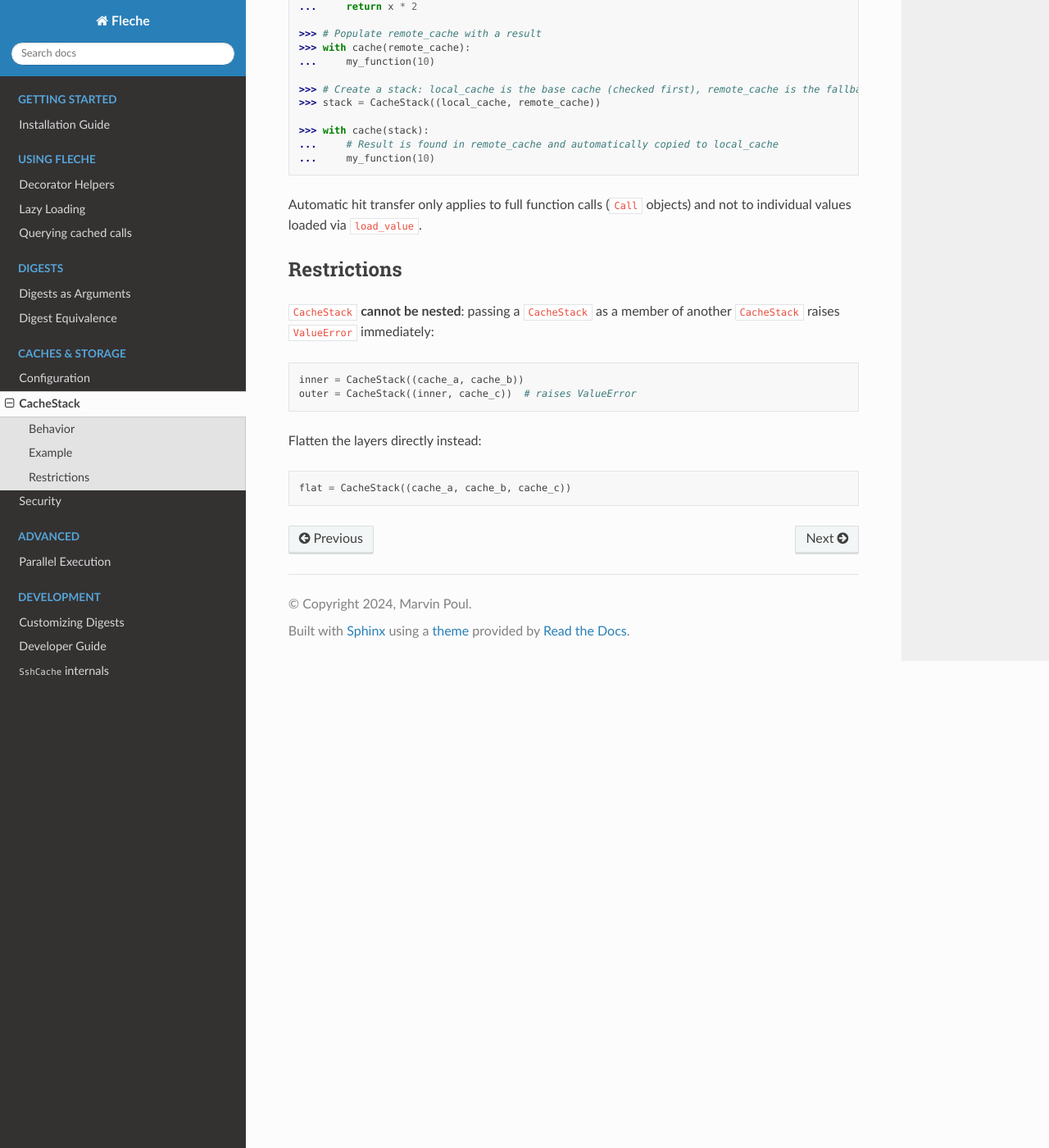
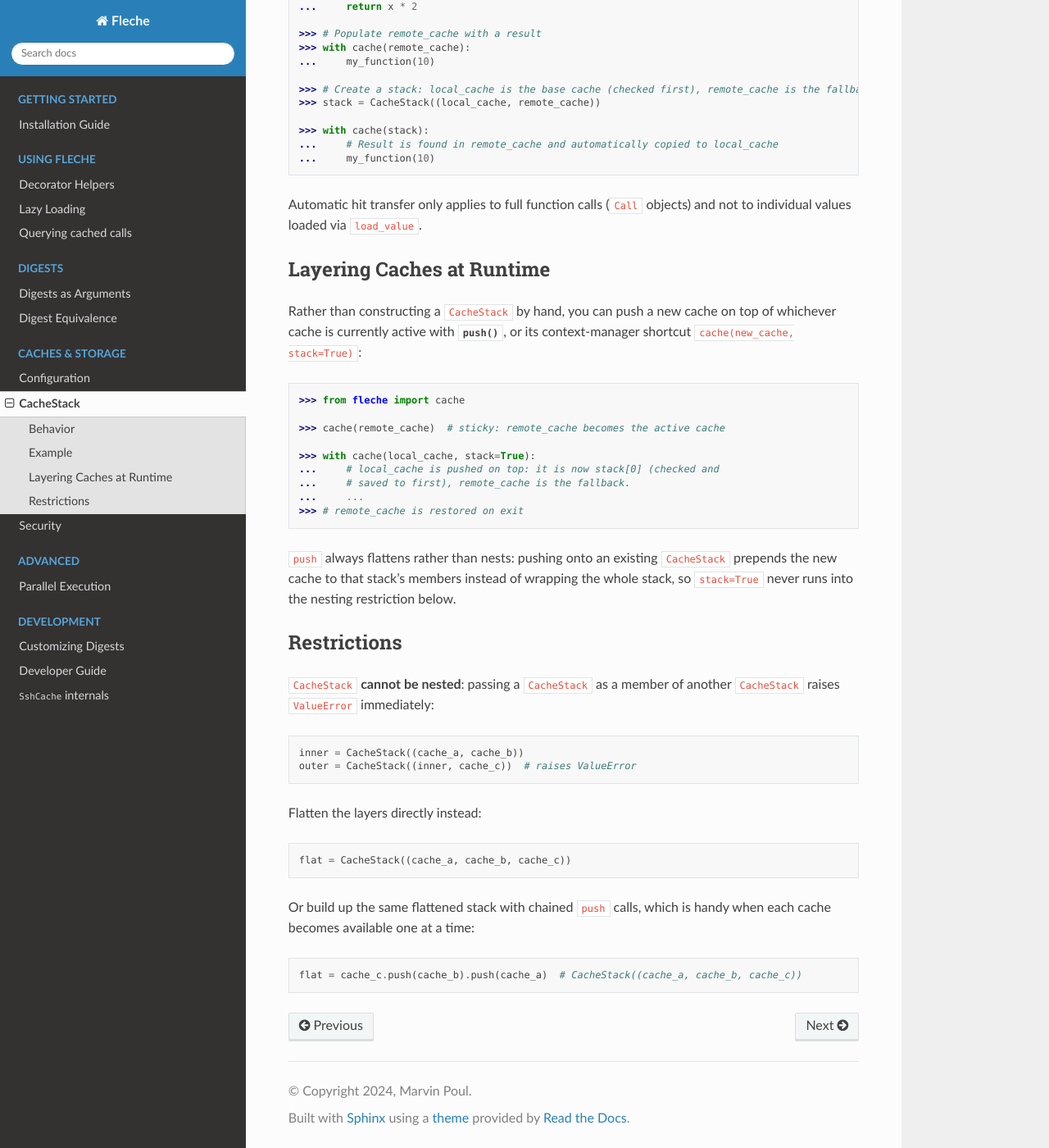
Before and after one commit to pmrv/fleche, a Sphinx documentation site: the page built from docs/storage/cache_stack.rst, in a window 1280 px wide and 1400 px high, scrolled down 718 px. Shown: the whole window at 82% size. Built offline with Sphinx 7.4.7 and the Read the Docs theme 3.1.0, drawn with Linux system fonts in a browser that asks for light colours; pages that are not in the unit, such as notebooks, are missing from menus.

Commit message:
docs: advertise push()/cache(stack=True) for layering caches
Document BaseCache.push and the cache(new_cache, stack=True) shortcut
as the runtime way to layer a new cache on top of the active one,
which flattens automatically instead of nesting.

Co-authored-by: Marvin Poul <2719909+pmrv@users.noreply.github.com>

```diff
--- a/docs/storage/cache_stack.rst
+++ b/docs/storage/cache_stack.rst
@@ -42,6 +42,29 @@ Example
 
 Automatic hit transfer only applies to full function calls (``Call`` objects) and not to individual values loaded via ``load_value``.
 
+Layering Caches at Runtime
+---------------------------
+
+Rather than constructing a ``CacheStack`` by hand, you can push a new cache on top of
+whichever cache is currently active with :meth:`~fleche.caches.BaseCache.push`, or its
+context-manager shortcut ``cache(new_cache, stack=True)``:
+
+.. code-block:: pycon
+
+    >>> from fleche import cache
+
+    >>> cache(remote_cache)  # sticky: remote_cache becomes the active cache
+
+    >>> with cache(local_cache, stack=True):
+    ...     # local_cache is pushed on top: it is now stack[0] (checked and
+    ...     # saved to first), remote_cache is the fallback.
+    ...     ...
+    >>> # remote_cache is restored on exit
+
+``push`` always flattens rather than nests: pushing onto an existing ``CacheStack``
+prepends the new cache to that stack's members instead of wrapping the whole stack, so
+``stack=True`` never runs into the nesting restriction below.
+
 Restrictions
 ------------
 
@@ -54,3 +77,8 @@ another ``CacheStack`` raises ``ValueError`` immediately::
 Flatten the layers directly instead::
 
    flat = CacheStack((cache_a, cache_b, cache_c))
+
+Or build up the same flattened stack with chained ``push`` calls, which is handy when
+each cache becomes available one at a time::
+
+   flat = cache_c.push(cache_b).push(cache_a)  # CacheStack((cache_a, cache_b, cache_c))
```
